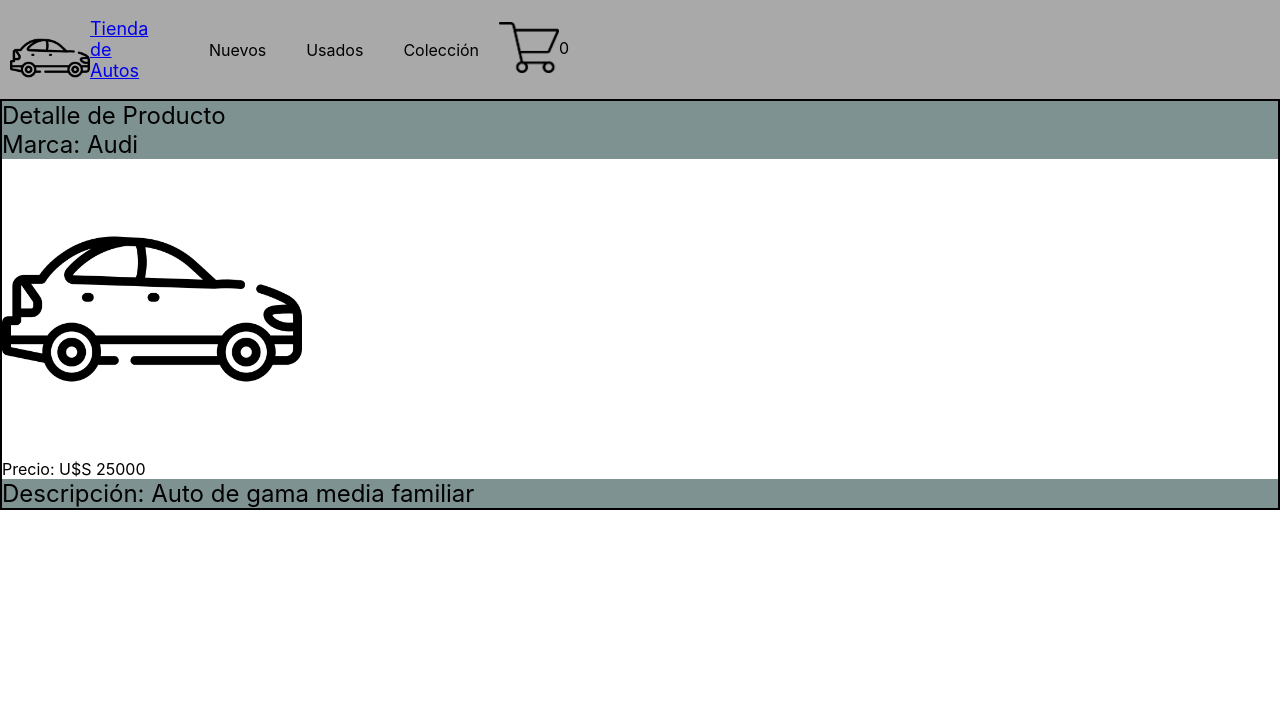
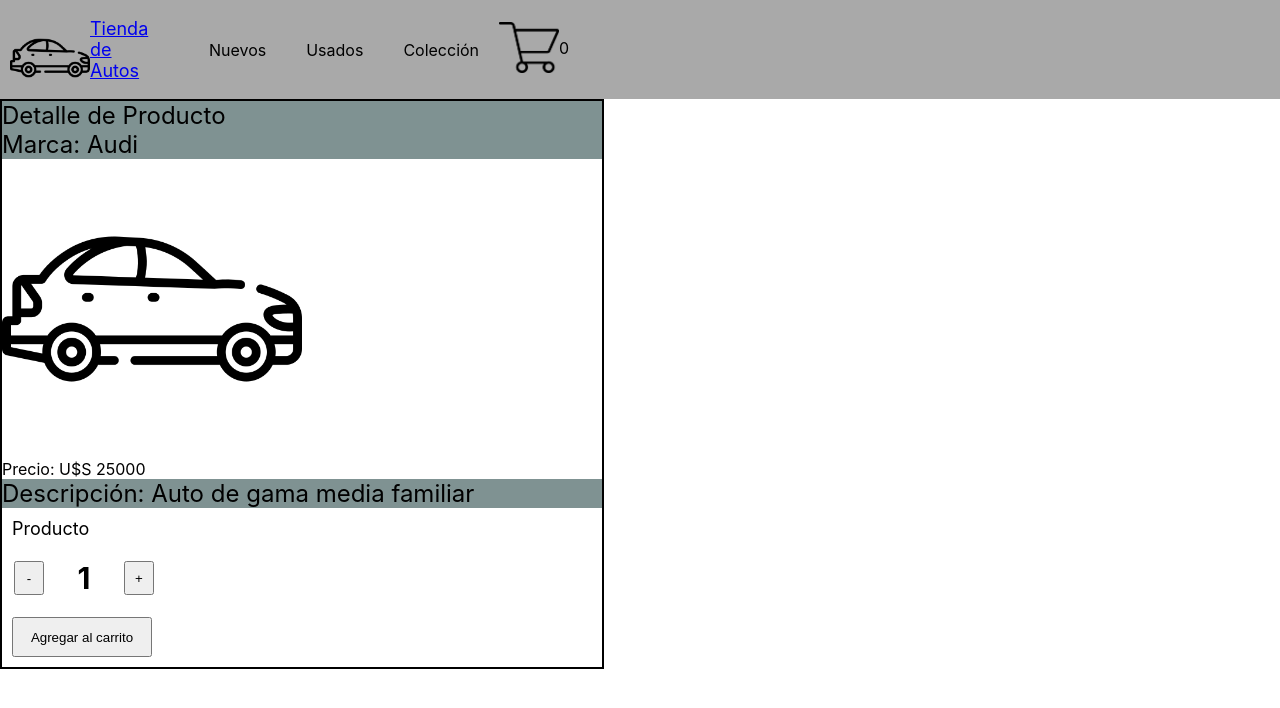
Before and after one commit to javier-brizzio/autosTienda-brizzio, a React (Create React App) app: page /item/1 in a window 1280 px wide. Shown: the top 708 px of the page. Built offline with nearby package versions, Linux system fonts and the light colour scheme.

Commit message:
Entrega 8 Eventos

```diff
--- a/src/App.js
+++ b/src/App.js
@@ -2,6 +2,7 @@ import NavBar from "./components/NavBar";
 import { BrowserRouter, Routes, Route } from "react-router-dom";
 import ItemListContainer from "./components/ItemListContainer";
 import ItemDetailContainer from "./components/ItemDetailContainer";
+import Cart from "./components/Cart";
 import "./App.css";
 
 function App() {
@@ -12,6 +13,7 @@ function App() {
         <Route path="/" element={<ItemListContainer />} />
         <Route path="/category/:id" element={<ItemListContainer />} />
         <Route path="/item/:id" element={<ItemDetailContainer />} />
+        <Route path="/cart" element={<Cart />} />
         <Route path="*" element={<div>404 - Not Found</div>} />
       </Routes>
     </BrowserRouter>
--- /dev/null
+++ b/src/components/Cart.js
@@ -0,0 +1,5 @@
+const Cart = () => {
+  return <div>Cart Component</div>;
+};
+
+export default Cart;
--- a/src/components/ItemCount.js
+++ b/src/components/ItemCount.js
@@ -7,11 +7,7 @@ const ItemCount = ({ stock, initial, onAdd }) => {
 
   const restar = () => setContador(contador > 1 ? contador - 1 : contador);
   const sumar = () => setContador(contador < stock ? contador + 1 : stock);
-  const validar = () => {
-    if (contador > 0) {
-      onAdd(contador);
-    }
-  };
+
   useEffect(() => {
     setContador(
       initial !== undefined && initial < stock ? Number(initial) : stock
@@ -31,7 +27,7 @@ const ItemCount = ({ stock, initial, onAdd }) => {
         </button>
       </div>
       <div className="botonCarrito">
-        <button onClick={validar}>Agregar al carrito</button>
+        <button onClick={() => onAdd(contador)}>Agregar al carrito</button>
       </div>
     </div>
   );
--- a/src/components/ItemDetail.js
+++ b/src/components/ItemDetail.js
@@ -1,6 +1,13 @@
-import React from "react";
+import React, { useState } from "react";
+import ItemCount from "./ItemCount";
+import { Link } from "react-router-dom";
 
 const ItemDetail = ({ item }) => {
+  const [terminaCompra, setTerminaCompra] = useState(false);
+  const Agregar = (valor) => {
+    setTerminaCompra(true);
+  };
+
   return (
     <div className="itemDetail">
       <div className="grisClaro">Detalle de Producto</div>
@@ -14,6 +21,13 @@ const ItemDetail = ({ item }) => {
       />
       <div>Precio: U$S {item.price}</div>
       <div className="grisClaro">Descripción: {item.descripcion}</div>
+      {terminaCompra ? (
+        <button>
+          <Link to={"/cart"}>Terminar mi compra</Link>
+        </button>
+      ) : (
+        <ItemCount stock="10" initial="1" onAdd={Agregar} />
+      )}
     </div>
   );
 };
--- a/src/components/ItemListContainer.js
+++ b/src/components/ItemListContainer.js
@@ -7,9 +7,6 @@ import ItemList from "./ItemList";
 export const ItemListContainer = ({ greeting }) => {
   const [listado, setListado] = useState([]);
   const { id } = useParams();
-  const nombre = (valor) => {
-    return console.log(valor);
-  };
   useEffect(() => {
     (async () => {
       const promise = new Promise((acc, rej) => {
@@ -35,7 +32,6 @@ export const ItemListContainer = ({ greeting }) => {
     <div className="containerList">
       {greeting}
       <ItemList items={listado} />
-      <ItemCount stock="10" initial="1" onAdd={nombre} />
     </div>
   );
 };
--- a/src/index.css
+++ b/src/index.css
@@ -89,7 +89,9 @@ li a {
 }
 
 .itemDetail {
+  justify-content: space-evenly;
   border: 2px solid black;
+  width: 600px;
 }
 
 .item button {
```
